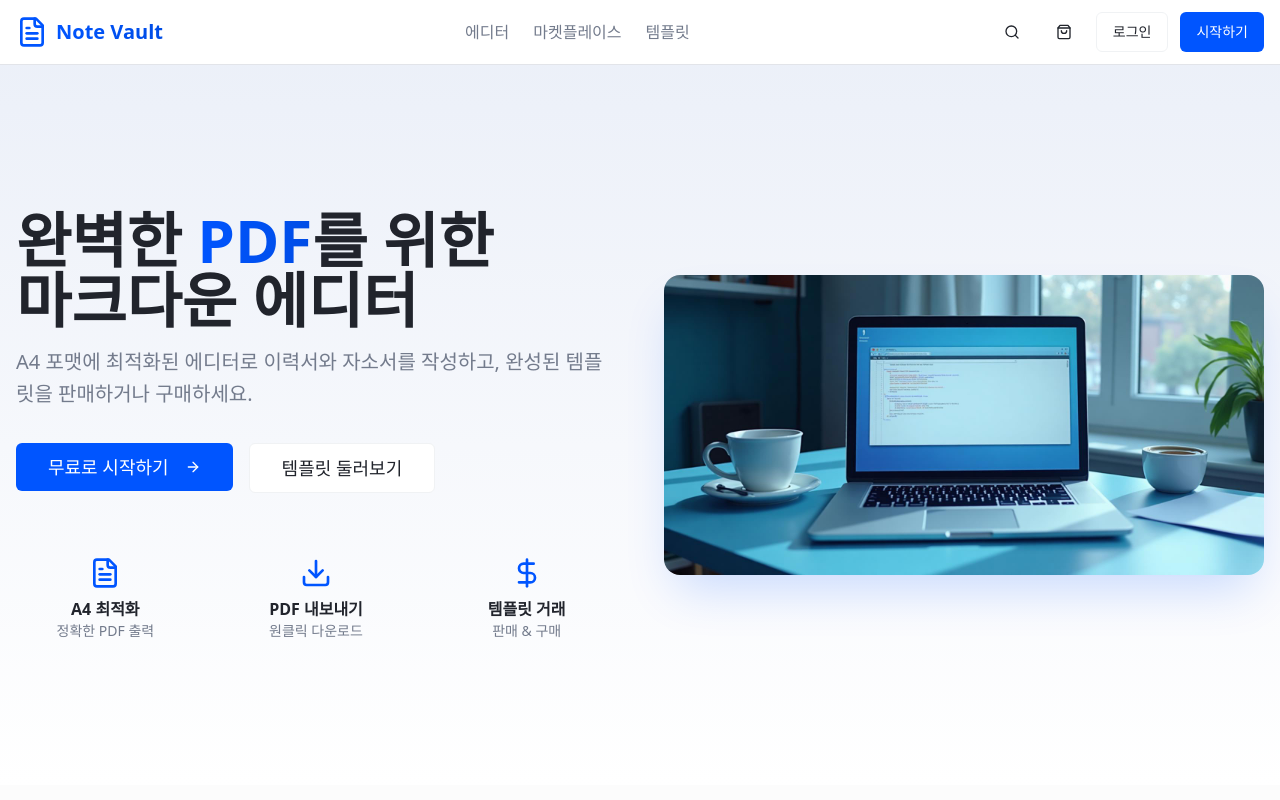
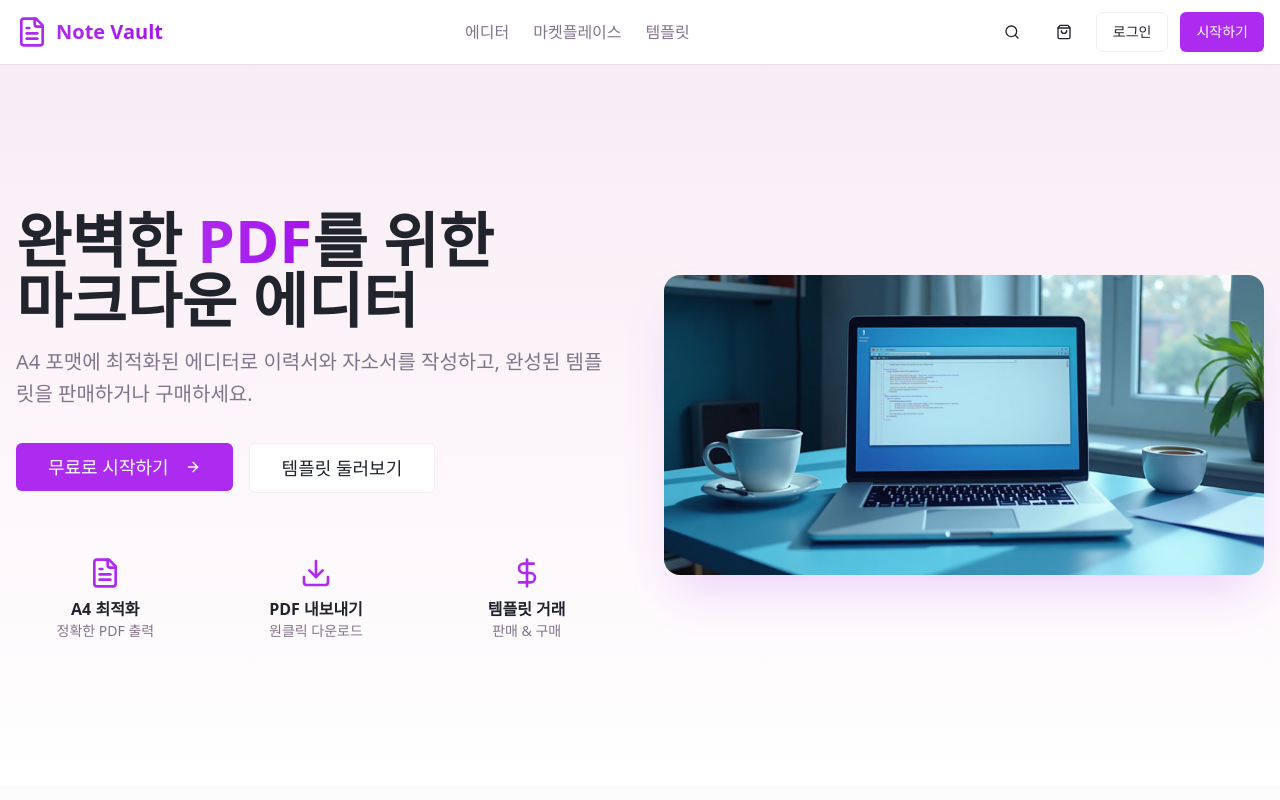
Before and after one commit to My-Note-Vault/Note-Vault-FE, a React (Vite) app: page / in a window 1280 px wide. Shown: the top 800 px of the page. Built offline with nearby package versions, Linux system fonts and the light colour scheme.

Commit message:
Refactor: Update color scheme
Update the application's color scheme to a warmer palette, incorporating purple and pink hues.

```diff
--- a/src/index.css
+++ b/src/index.css
@@ -17,25 +17,25 @@ All colors MUST be HSL.
     --popover: 0 0% 100%;
     --popover-foreground: 220 15% 15%;
 
-    --primary: 220 100% 50%;
+    --primary: 280 85% 55%;
     --primary-foreground: 0 0% 100%;
-    --primary-hover: 220 100% 45%;
+    --primary-hover: 280 85% 50%;
 
-    --secondary: 220 15% 97%;
-    --secondary-foreground: 220 15% 15%;
+    --secondary: 280 15% 97%;
+    --secondary-foreground: 280 15% 15%;
 
-    --muted: 220 15% 96%;
-    --muted-foreground: 220 10% 50%;
+    --muted: 280 15% 96%;
+    --muted-foreground: 280 10% 50%;
 
-    --accent: 220 50% 95%;
-    --accent-foreground: 220 100% 40%;
+    --accent: 320 60% 90%;
+    --accent-foreground: 320 85% 40%;
 
     --destructive: 0 84% 60%;
     --destructive-foreground: 0 0% 100%;
 
-    --border: 220 15% 90%;
-    --input: 220 15% 95%;
-    --ring: 220 100% 50%;
+    --border: 280 15% 90%;
+    --input: 280 15% 95%;
+    --ring: 280 85% 55%;
 
     --success: 120 50% 45%;
     --success-foreground: 0 0% 100%;
@@ -44,18 +44,18 @@ All colors MUST be HSL.
     --warning-foreground: 0 0% 100%;
 
     /* Note Vault specific colors */
-    --vault-blue: 220 100% 50%;
-    --vault-blue-light: 220 50% 95%;
-    --vault-gray: 220 10% 50%;
-    --vault-gray-light: 220 15% 97%;
+    --vault-blue: 280 85% 55%;
+    --vault-blue-light: 320 50% 95%;
+    --vault-gray: 280 10% 50%;
+    --vault-gray-light: 280 15% 97%;
 
     /* Gradients */
-    --gradient-primary: linear-gradient(135deg, hsl(var(--vault-blue)), hsl(220 100% 45%));
+    --gradient-primary: linear-gradient(135deg, hsl(var(--vault-blue)), hsl(320 85% 60%));
     --gradient-hero: linear-gradient(180deg, hsl(var(--vault-blue-light)), hsl(0 0% 100%));
 
     /* Shadows */
-    --shadow-elegant: 0 10px 30px -10px hsl(var(--vault-blue) / 0.1);
-    --shadow-card: 0 4px 20px -4px hsl(220 15% 15% / 0.1);
+    --shadow-elegant: 0 10px 30px -10px hsl(var(--vault-blue) / 0.15);
+    --shadow-card: 0 4px 20px -4px hsl(280 15% 15% / 0.1);
 
     /* A4 dimensions */
     --a4-width: 210mm;
--- a/tailwind.config.ts
+++ b/tailwind.config.ts
@@ -75,7 +75,11 @@ export default {
 					blue: 'hsl(var(--vault-blue))',
 					'blue-light': 'hsl(var(--vault-blue-light))',
 					gray: 'hsl(var(--vault-gray))',
-					'gray-light': 'hsl(var(--vault-gray-light))'
+					'gray-light': 'hsl(var(--vault-gray-light))',
+					purple: 'hsl(280 85% 55%)',
+					'purple-light': 'hsl(280 50% 95%)',
+					pink: 'hsl(320 85% 60%)',
+					'pink-light': 'hsl(320 50% 95%)'
 				}
 			},
 			borderRadius: {
```
